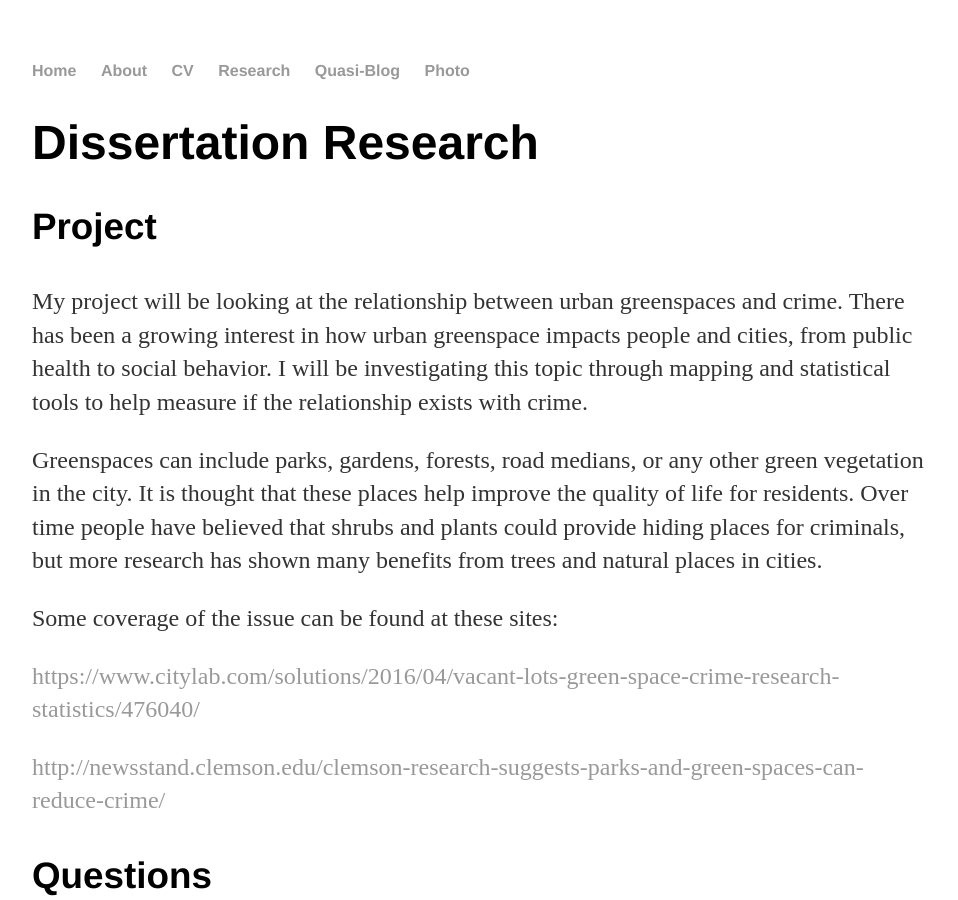
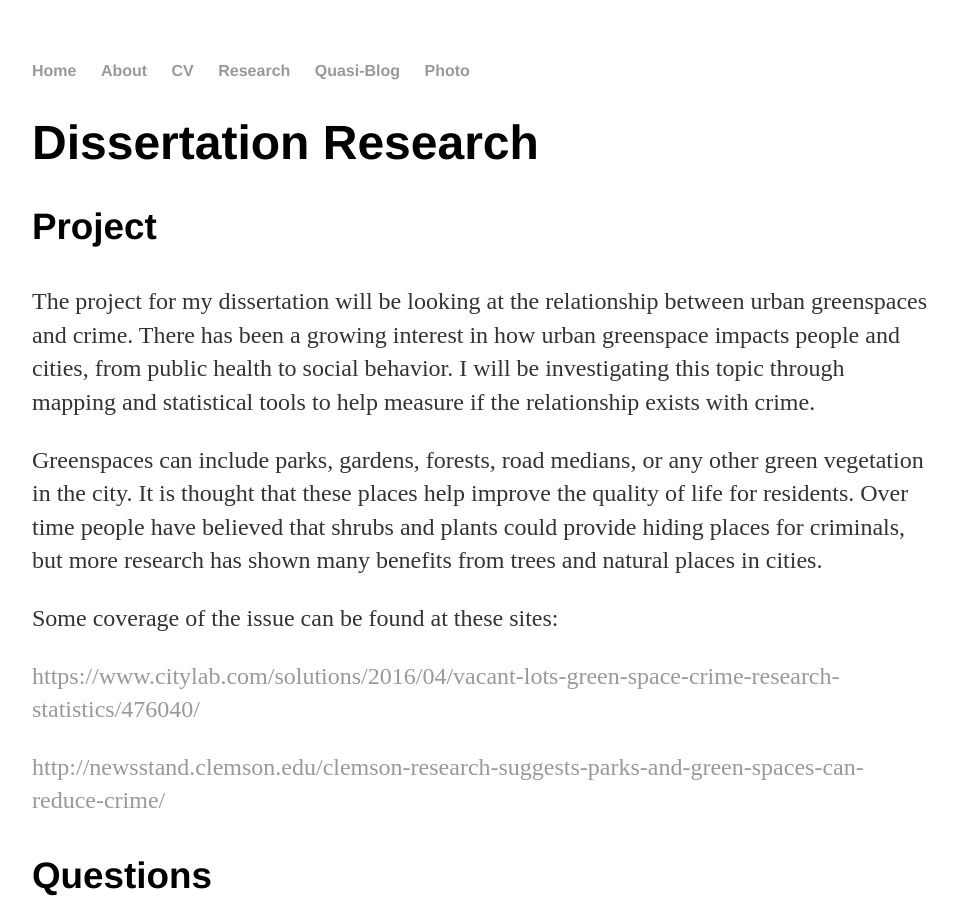
Before and after one commit to scottogletree/ogletrees.github.io, a Jekyll site: the page built from research/phd.html, in a window 1280 px wide and 900 px high. Shown: the whole window, without its empty margins (160-1118 px from the left). Built offline with Jekyll 4.4.1, drawn with Linux system fonts in a browser that asks for light colours.

Commit message:
another small adjustment

```diff
--- a/research/phd.html
+++ b/research/phd.html
@@ -10,7 +10,7 @@ title: Research - PhD - S Ogletree
 <title>Dissertation Research - S Ogletree</title></head>
 <body><h1>Dissertation Research</h1>
 <h3>Project</h3>
-<p>My project will be looking at the relationship between urban greenspaces and crime. There has been a growing interest in how urban greenspace impacts people and cities, from public health to social behavior. I will be investigating this topic through mapping and statistical tools to help measure if the relationship exists with crime.</p>
+<p>The project for my dissertation will be looking at the relationship between urban greenspaces and crime. There has been a growing interest in how urban greenspace impacts people and cities, from public health to social behavior. I will be investigating this topic through mapping and statistical tools to help measure if the relationship exists with crime.</p>
 <p>Greenspaces can include parks, gardens, forests, road medians, or any other green vegetation in the city. It is thought that these places help improve the quality of life for residents. Over time people have believed that shrubs and plants could provide hiding places for criminals, but more research has shown many benefits from trees and natural places in cities.</p>
 <p>Some coverage of the issue can be found at these sites:</p>
 <p><a target="_blank" href='https://www.citylab.com/solutions/2016/04/vacant-lots-green-space-crime-research-statistics/476040/' target='_blank' >https://www.citylab.com/solutions/2016/04/vacant-lots-green-space-crime-research-statistics/476040/</a></p>
```
